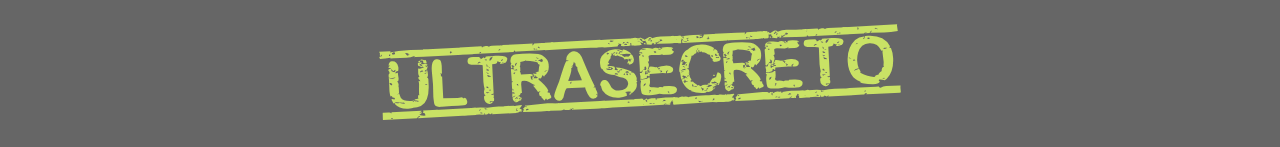
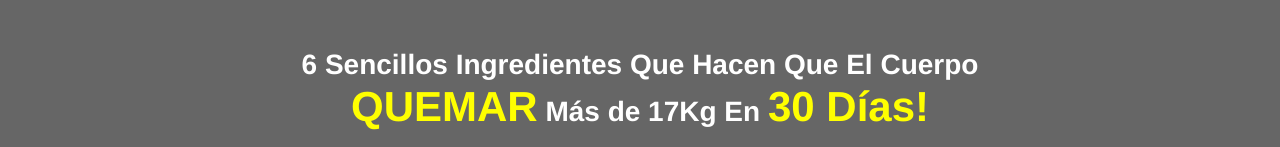
Before and after one commit to samuelvitor95/cerograsa-salud.website, a plain HTML site: page index.html in a window 1280 px wide. Shown: the top 147 px of the page. Drawn offline with nearby package versions, Linux system fonts and the light colour scheme; a script that the page names is missing.

Commit message:
Update index.html

```diff
--- a/index.html
+++ b/index.html
@@ -53,7 +53,6 @@
         <div class="row justify-content-center">
           <div class="col-lg-8 text-center">
             <!-- Imagem Ultrasecreto -->
-            <img class="img-fluid" src="./assets/img/ultrasecreto.svg">
 
             <!-- Headline -->
             <h3 class="my-4"><b>6 Sencillos Ingredientes Que Hacen Que El Cuerpo <span style="color:#FFFF00;font-size:42px">QUEMAR</span> Más de 17Kg En <span style="color:#FFFF00;font-size:42px">30 Días!</span></b></h3>
```
